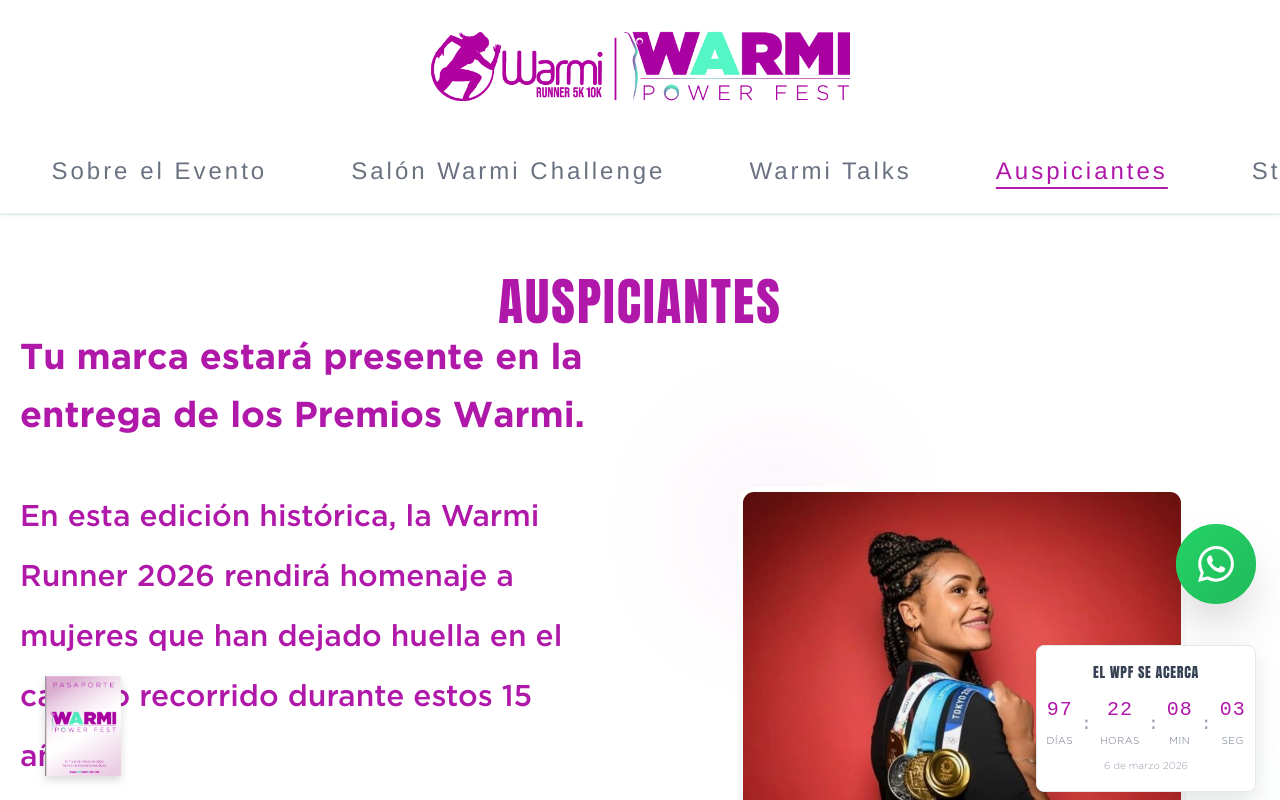
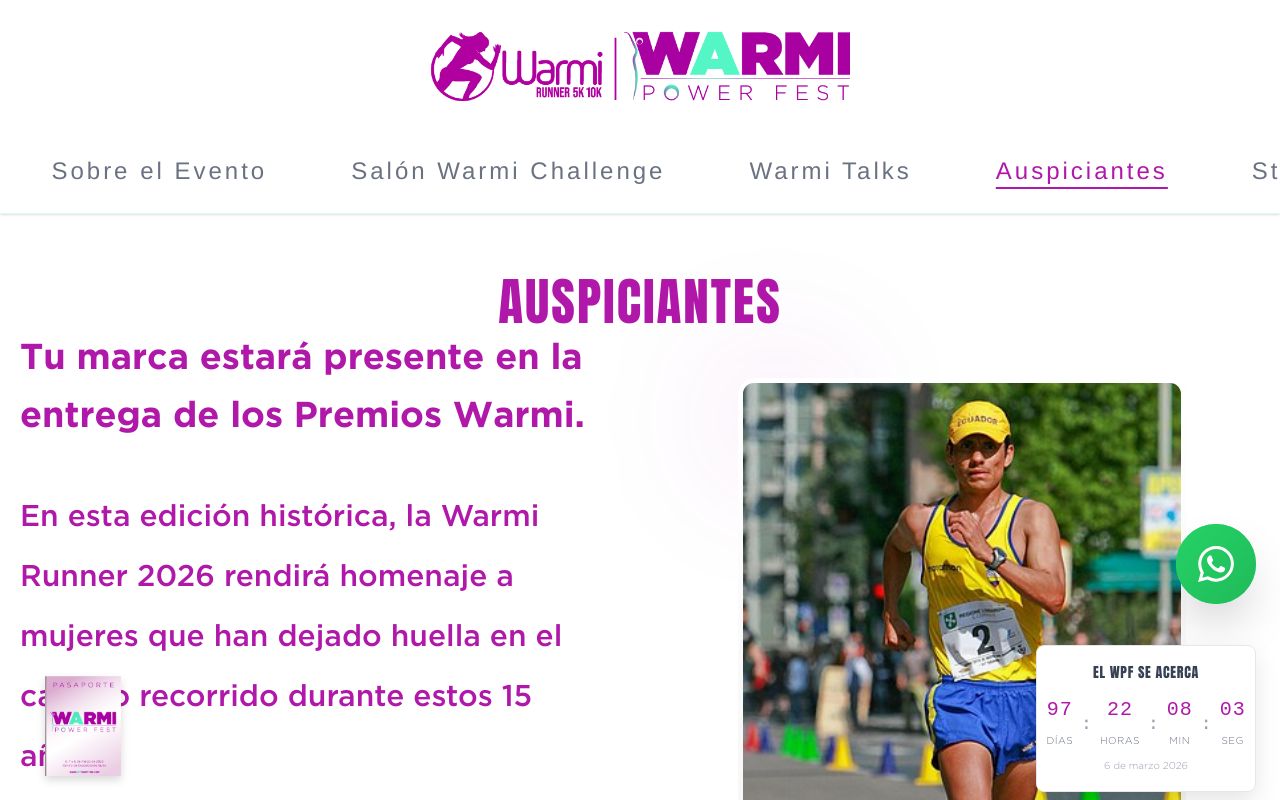
Before and after one commit to antxnyiuuuu/wpowerfest, a React (Vite) app in the folder wpowerfest/: page /auspiciante in a window 1280 px wide. Shown: the top 800 px of the page. Built offline with nearby package versions, Linux system fonts and the light colour scheme.

Commit message:
cambios de img en la parte de auspiciantes

```diff
--- a/wpowerfest/src/pages/Auspiciante.tsx
+++ b/wpowerfest/src/pages/Auspiciante.tsx
@@ -108,8 +108,8 @@
                   {/* Imagen */}
                   <div className="relative overflow-hidden rounded-2xl">
                     <img
-                      src="/images/Neisi Dajomes.jpg"
-                      alt="Neisi Dajomes"
+                      src="/images/Jefferson perez.jpg"
+                      alt="Jefferson Pérez"
                       className="w-full h-auto object-cover rounded-2xl relative z-10 shadow-2xl"
                       style={{
                         border: "5px solid white",
```
Also changed, not shown: wpowerfest/public/images/Jefferson perez.jpg (added), 1 other file (tests, documents, lock files or other folders).
